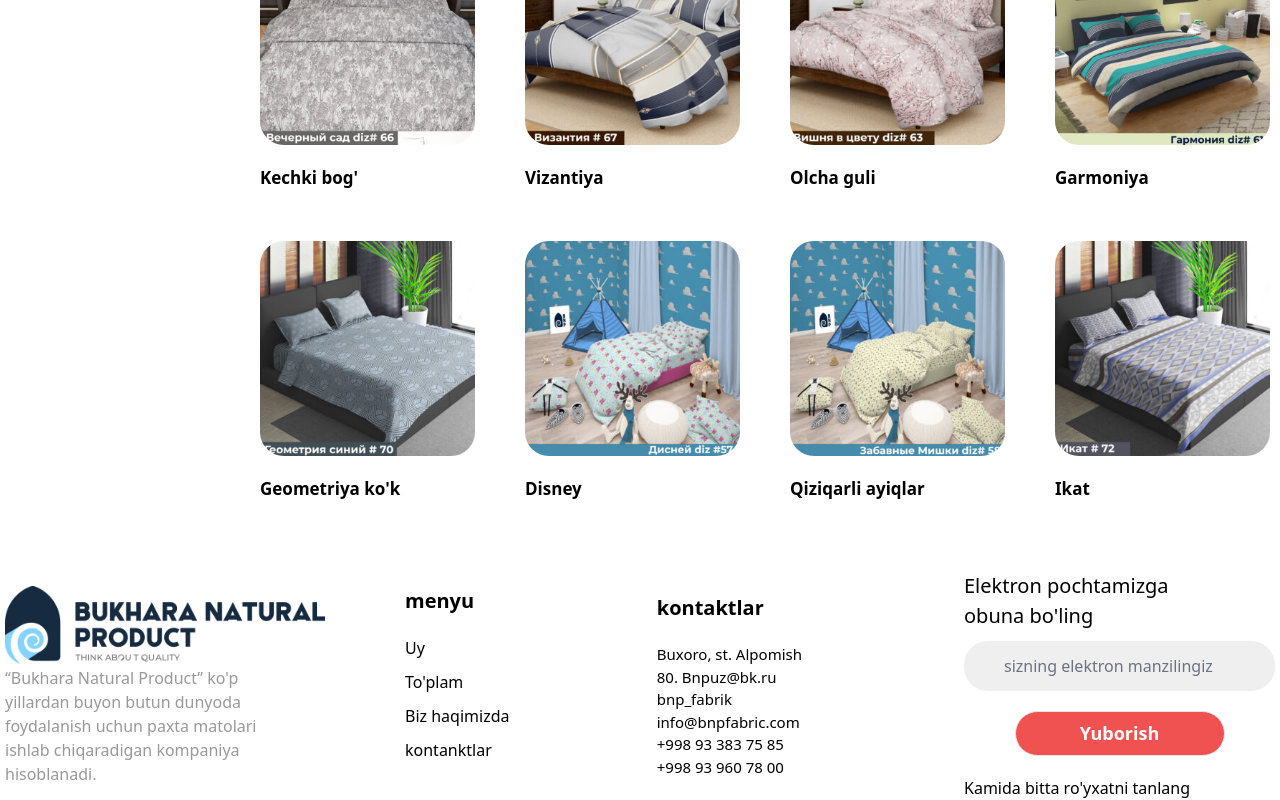
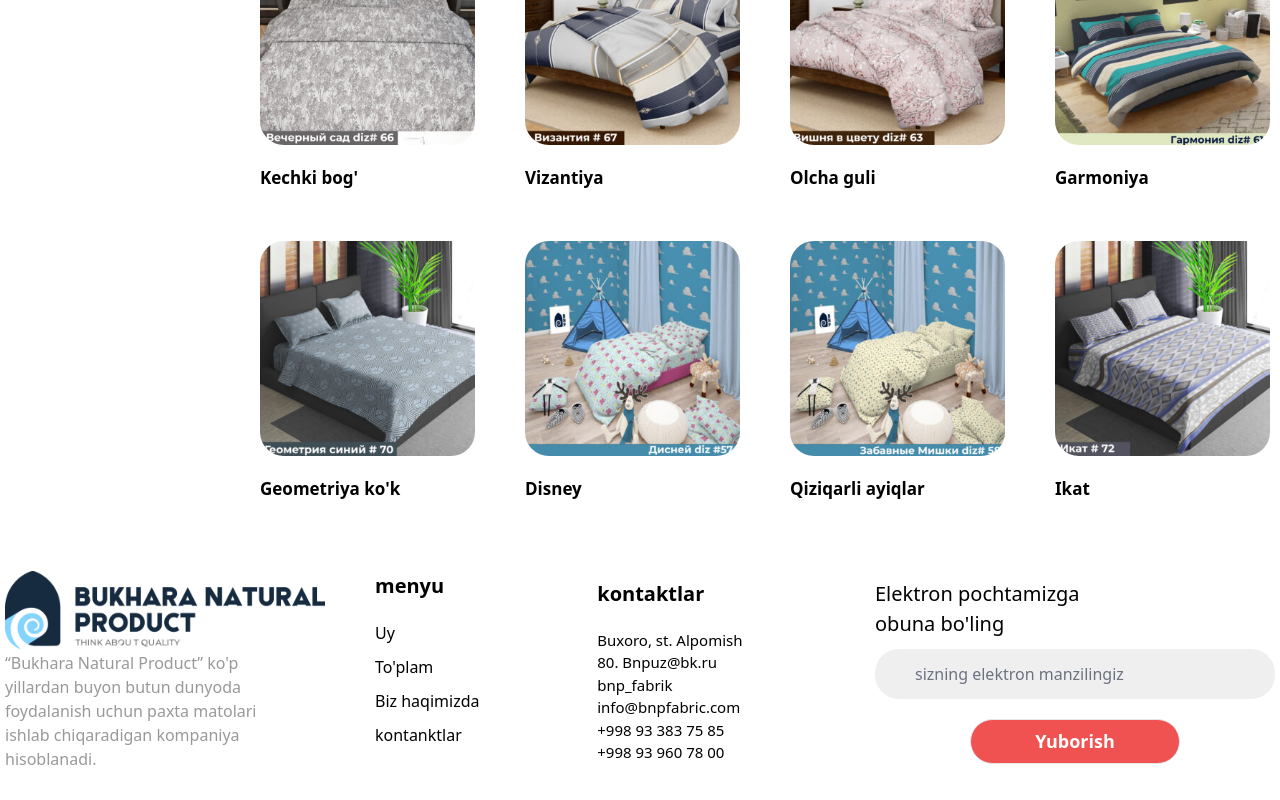
Before and after one commit to Odilkarimov/fabric, a React (Vite) app: page /shop in a window 1280 px wide. Shown: the part 571-1371 px from the top of the page. After the commit the page ends 1342 px from the top, so only its background shows below. Built offline with nearby package versions, Linux system fonts and the light colour scheme.

Commit message:
update posled

```diff
--- /dev/null
+++ b/public/locales/ru/index.js
@@ -0,0 +1,3 @@
+const translationsRu = {
+};
+export default translationsRu;
--- /dev/null
+++ b/public/locales/uz/index.js
@@ -0,0 +1,3 @@
+const translationsUz = {
+};
+export default translationsUz;
--- a/src/components/footer/index.tsx
+++ b/src/components/footer/index.tsx
@@ -4,7 +4,7 @@ const Footer = () => {
   const navigate = useNavigate();
   return (
     <div className="flex items-center justify-between mt-[70px] max-lg:flex-wrap max-md:gap-8">
-      <div className="flex gap-[80px]">
+      <div className="flex gap-[50px]">
         <div>
           <img className="w-[320px]" src={Logo} alt="" />
           <h2 className="max-w-[280px] text-[#999999]">
@@ -16,7 +16,8 @@ const Footer = () => {
         <div className="flex flex-col gap-[20px]">
           <h2 className="font-bold text-[20px]">menyu</h2>
           <ul className="flex items-start gap-[10px] flex-col">
-            <li className="cursor-pointer"
+            <li
+              className="cursor-pointer"
               onClick={() => {
                 navigate("/");
                 window.scrollTo({ top: 0 });
@@ -24,7 +25,8 @@ const Footer = () => {
             >
               Uy
             </li>
-            <li className="cursor-pointer"
+            <li
+              className="cursor-pointer"
               onClick={() => {
                 navigate("/shop");
                 window.scrollTo({ top: 0 });
@@ -32,7 +34,8 @@ const Footer = () => {
             >
               To'plam
             </li>
-            <li className="cursor-pointer"
+            <li
+              className="cursor-pointer"
               onClick={() => {
                 navigate("/about");
                 window.scrollTo({ top: 0 });
@@ -40,7 +43,8 @@ const Footer = () => {
             >
               Biz haqimizda
             </li>
-            <li className="cursor-pointer"
+            <li
+              className="cursor-pointer"
               onClick={() => {
                 navigate("/contact");
                 window.scrollTo({ top: 0 });
@@ -60,21 +64,20 @@ const Footer = () => {
           </h2>
         </div>
       </div>
-      <div className="flex flex-col items-start gap-[10px]">
+      <div className="flex flex-col items-start gap-[10px] max-w-[400px] w-full">
         <h2 className="text-[20px]">
           Elektron pochtamizga <br /> obuna bo'ling
         </h2>
-        <div className="flex flex-col gap-[20px] items-start">
+        <div className="flex flex-col gap-[20px] items-start w-full">
           <input
-            className="max-w-[400px] h-[45px] rounded-3xl border-none bg-[#EFEFEF] px-[40px] py-[25px]"
+            className="w-full max-w-[400px] h-[45px] rounded-3xl border-none bg-[#EFEFEF] px-[40px] py-[25px]"
             type="email"
             placeholder="sizning elektron manzilingiz"
             id="email"
           />
-          <button className="max-w-[210px] mx-auto  w-full border bg-red-500 rounded-3xl h-[45px] hover:bg-black">
+          <button className="max-w-[210px] mx-auto w-full border bg-red-500 rounded-3xl h-[45px] hover:bg-black">
             <h2 className="text-[18px] font-semibold text-white">Yuborish</h2>
           </button>
-          <h2>Kamida bitta ro'yxatni tanlang</h2>
         </div>
       </div>
     </div>
```
Also changed, not shown: src/assets/instagram.png (added).
